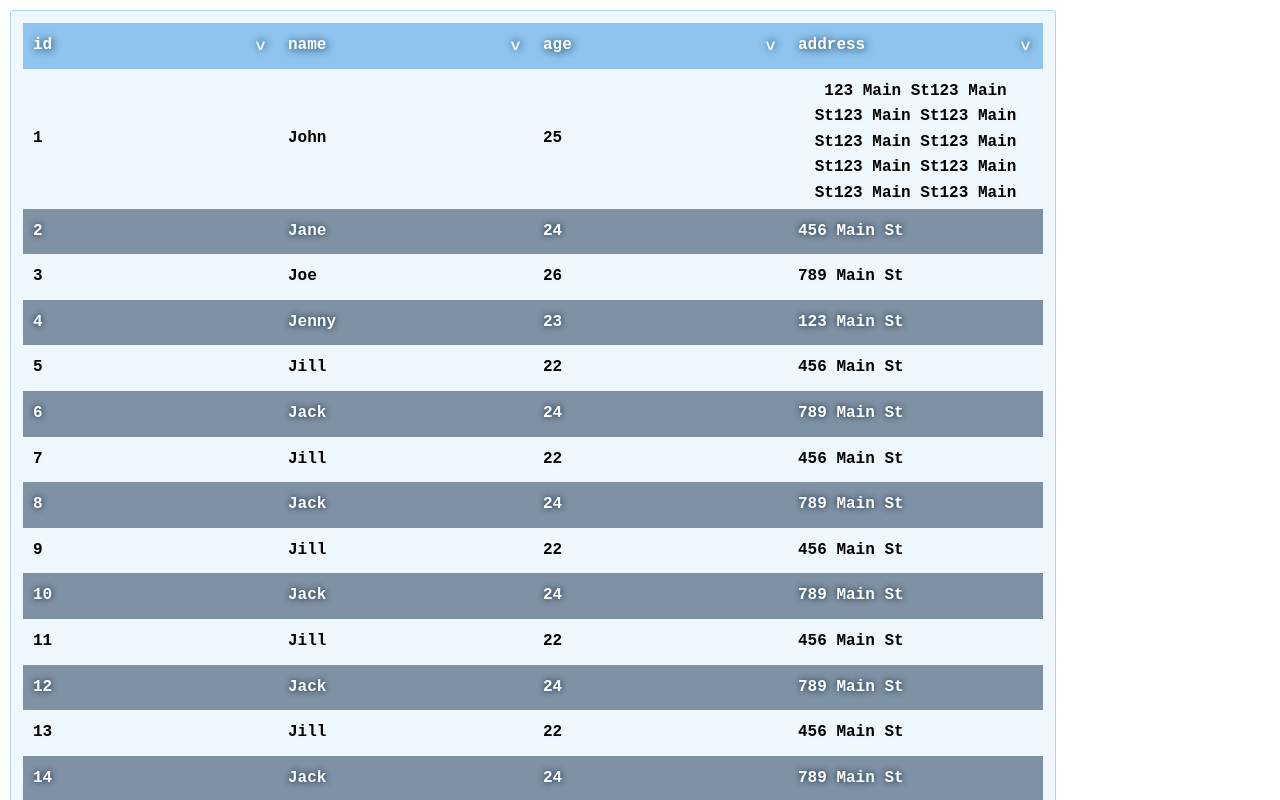
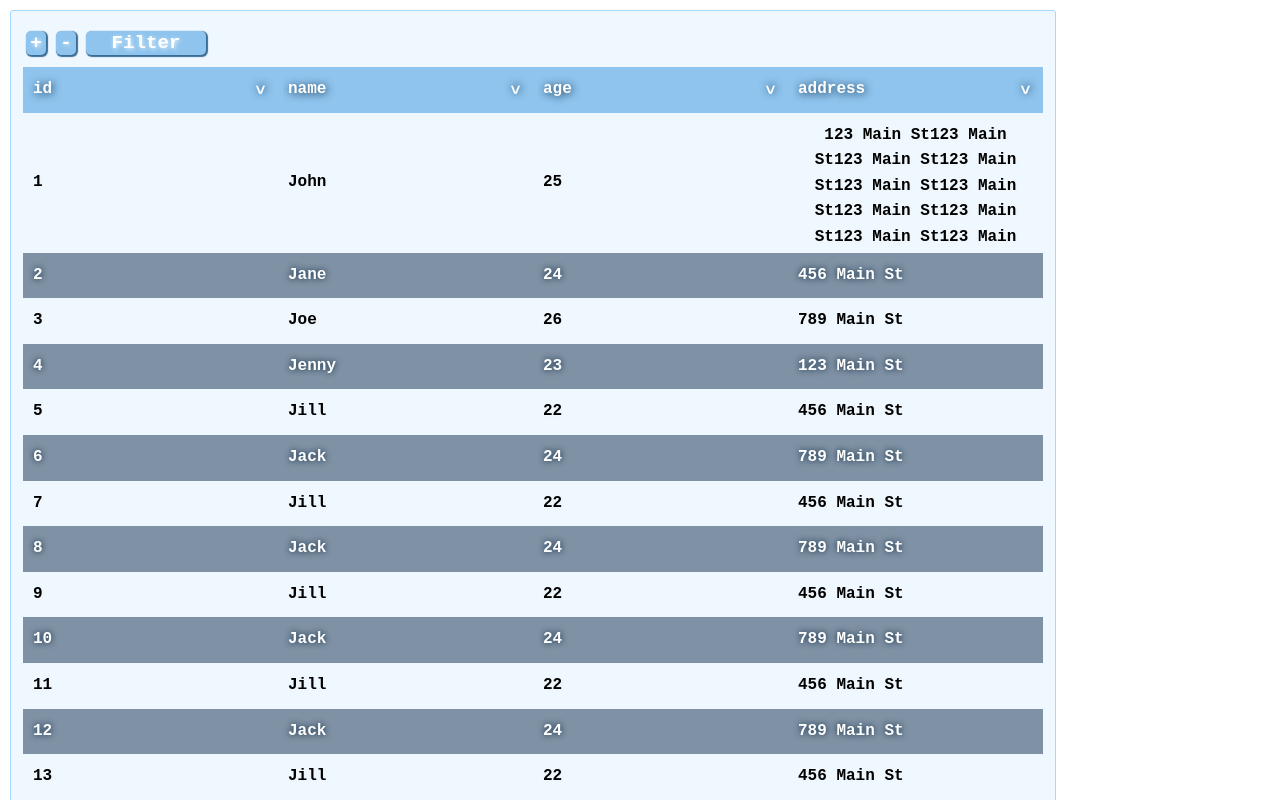
Before and after one commit to MertOzerdem/react-table, a React (Create React App) app: page / in a window 1280 px wide. Shown: the top 800 px of the page. Built offline with nearby package versions, Linux system fonts and the light colour scheme.

Commit message:
filter added

```diff
--- a/src/components/Table/Table.js
+++ b/src/components/Table/Table.js
@@ -1,10 +1,10 @@
 import styles from './Table.module.css';
-import React, { useState, useEffect } from 'react';
+import React, { useState, useEffect, useRef } from 'react';
 import _ from 'lodash';
-import { useSpring, animated } from "react-spring";
+import { useSpring, animated, useTransition } from "react-spring";
 
 const Cell = (props) => {
-    const {className, children, ...rest} = props;
+    const { className, children, ...rest } = props;
 
     return (
         <div className={props.className} {...rest}>
@@ -13,10 +13,88 @@ const Cell = (props) => {
     )
 }
 
+const Filter = (props) => {
+    // const style = useTransition({
+    //     from: { opacity: 0, x: -200 },
+    //     enter: { opacity: 1, x: 0 },
+    //     leave: { opacity: 0, x: -200 },
+    //     config: { friction: 10, tension: 30 },
+    // })
+
+    const style = useSpring({
+        from: { opacity: 0, x: -200 },
+        to: { opacity: 1, x: 0 },
+        config: { friction: 10, tension: 30 },
+    });
+    const filters = ['=', 'contains']
+    const headers = Object.keys(props.data[0]);
+    const [filterEquation, setFilterEquation] = useState({ value: filters[0] });
+    const [selectedHeader, setselectedHeader] = useState({ value: headers[0] });
+    const [filterText, setFilterText] = useState('');
+
+    const handleHeader = (e) => {
+        setselectedHeader({ value: e.target.value });
+    }
+
+    const handleFilterEquation = (e) => {
+        setFilterEquation({ value: e.target.value });
+    }
+
+    const handleFilterText = (e) => {
+        setFilterText(e.target.value);
+    }
+
+    useEffect(() => {
+        props.getFilterValue({
+            header: selectedHeader.value,
+            equation: filterEquation.value,
+            filter: filterText,
+            id: props.id
+        });
+    }, [filterText, selectedHeader, filterEquation])
+
+    // const filterData = (selectedHeader, filterEquation, filterText) => {
+    //     let filterFunction = () => {}
+    //     if (filterEquation === '=') {
+    //         filterFunction = (o) => { return o[selectedHeader] == filterText }
+    //     }
+    //     else if (filterEquation === 'contains') {
+    //         filterFunction = (o) => { return o[selectedHeader].toString().toLowerCase().indexOf(filterText.toLowerCase()) > -1 }
+    //     }
+
+    //     console.log(_.filter(props.data, filterFunction)); // return this to parent
+    // }
+
+    return (
+        <animated.div style={style} className={styles['filter-wrapper']}>
+            <select className={styles['filter-select']} value={selectedHeader.value} onChange={handleHeader}>
+                {headers.map((header, key) => {
+                    return (
+                        <option key={key} value={header}>{header}</option>
+                    )
+                })}
+            </select>
+            <select className={styles['filter-select']} value={filterEquation.value} onChange={handleFilterEquation}>
+                {filters.map((filter, key) => {
+                    return (
+                        <option key={key} value={filter}>{filter}</option>
+                    )
+                })}
+            </select>
+
+            <input className={styles['filter-field']} value={filterText} onChange={handleFilterText} type="text" placeholder="Filter" />
+            {/* <button className={styles['filter-button']} onClick={() => filterData(selectedHeader.value, filterEquation.value, filterText)}>Filter</button> */}
+        </animated.div>
+    )
+}
+
+
 const Table = (props) => {
+    const [filterArray, setFilterArray] = useState([]);
+    const [filterObjects, setFilterObjects] = useState([]);
     const tableData = props.data;
     const style = useSpring({
-        from: { opacity: 0,  x: -200 },
+        from: { opacity: 0, x: -200 },
         to: { opacity: 1, x: 0 },
         config: { friction: 10, tension: 30 },
     });
@@ -31,7 +109,7 @@ const Table = (props) => {
     const [currentSort, setCurrentSort] = useState(sortList);
 
     const sortHandler = (sortTarget) => {
-        setCurrentSort(({[sortTarget]: val, ...rest}) => {
+        setCurrentSort(({ [sortTarget]: val, ...rest }) => {
             return {
                 [sortTarget]: val === 'asc' ? 'desc' : 'asc',
                 ...rest,
@@ -65,12 +143,64 @@ const Table = (props) => {
         sortData()
     }, [currentSort])
 
+    const handleFilter = (operation) => {
+        console.log('filter', filterArray)
+        if (operation === '+') {
+            setFilterArray((prev) => [...prev, true])
+        } else {
+            setFilterArray((prev) => [...prev].slice(0, -1))
+            setFilterObjects((prev) => [...prev].slice(0, -1))
+        }
+    };
+
+    const getFilterValue = (object) => {
+        setFilterObjects((prev) => {
+            prev[object.id] = object
+            return [...prev]
+        })
+
+        console.log(filterObjects)
+        // let filterFunction = () => {}
+        // if (filterEquation === '=') {
+        //     filterFunction = (o) => { return o[selectedHeader] == filterText }
+        // }
+        // else if (filterEquation === 'contains') {
+        //     filterFunction = (o) => { return o[selectedHeader].toString().toLowerCase().indexOf(filterText.toLowerCase()) > -1 }
+        // }
+
+        // console.log(_.filter(props.data, filterFunction));
+    }
+
+    const FilterData = () => {
+        filterObjects.forEach(object => {
+            const {filter, equation, header} = object
+            let filterFunction = () => {}
+            if (equation === '=') {
+                filterFunction = (o) => { return o[header] == filter }
+            }
+            else if (equation === 'contains') {
+                filterFunction = (o) => { return o[header].toString().toLowerCase().indexOf(filter.toLowerCase()) > -1 }
+            }
+
+            console.log('filtered Array: ',_.filter(data, filterFunction));
+
+            setData(_.filter(data, filterFunction));
+        });
+    }
+
     return (
         <animated.div className={styles['table-wrapper']} style={style}>
+            <div className={styles['button-wrapper']}>
+                <button className={styles['filter-control']} onClick={() => handleFilter('+')}>+</button>
+                <button className={styles['filter-control']} onClick={() => handleFilter('-')}>-</button>
+                <button className={styles['filter-button']} onClick={FilterData}>Filter</button>
+            </div>
+            {filterArray.map((filter, key) => {
+                return filter && <Filter getFilterValue={getFilterValue} id={key} key={key} data={data} />
+            })}
             <table className={styles.table}>
                 <tbody className={styles['table-body']}>
                     <tr className={styles.row} >
-                        {console.log(columnHeaders)}
                         {columnHeaders.map((header, key) => {
                             return (
                                 <td key={key} className={styles['row-item']} onClick={() => handleSort(header)}>{header}
--- a/src/components/Table/Table.module.css
+++ b/src/components/Table/Table.module.css
@@ -88,3 +88,64 @@
 .sort {
     transform: rotate(-90deg);
 }
+
+.button-wrapper {
+    display: flex;
+}
+
+.filter-control {
+    display: flex;
+    justify-content: center;
+    align-items: center;
+    border-radius: 5px;
+    border-width: 0px;
+    margin: 10px 5px;
+    color: white;
+    font-size: 1.2em;
+    font-family: 'Courier New', Courier, monospace;
+    font-weight: 700;
+    text-shadow: 1px 1px 4px #e9f2f5;
+    box-shadow: 1px 1px 1px 1px #3a6d95;
+    background: #8ec4ee;
+    width: 20px;
+}
+
+.filter-wrapper {
+    display: flex;
+}
+
+.filter-select, .filter-button, .filter-field {
+    border-radius: 5px;
+    border-width: 0px;
+    margin: 10px 5px;
+    color: white;
+    font-size: 1.2em;
+    font-family: 'Courier New', Courier, monospace;
+    font-weight: 700;
+    text-shadow: 1px 1px 4px #e9f2f5;
+    box-shadow: 1px 1px 1px 1px #3a6d95;
+    background: #8ec4ee;
+    width: 120px;
+}
+
+.filter-field {
+    border-width: 1px;
+    border-color: #8ec4ee;
+    background: white;
+    color: black;
+    width: auto;
+}
+
+.filter-button:focus, .filter-select:focus, .filter-field:focus {
+    outline: none;
+}
+
+.filter-button:hover, .filter-select:hover {
+    background: #7f91a4;
+    color: white;
+}
+
+.filter-button:active {
+    box-shadow: 0px 0px 0px 0px #3a6d95;
+    transform: translate(1px, 1px);
+}
```
